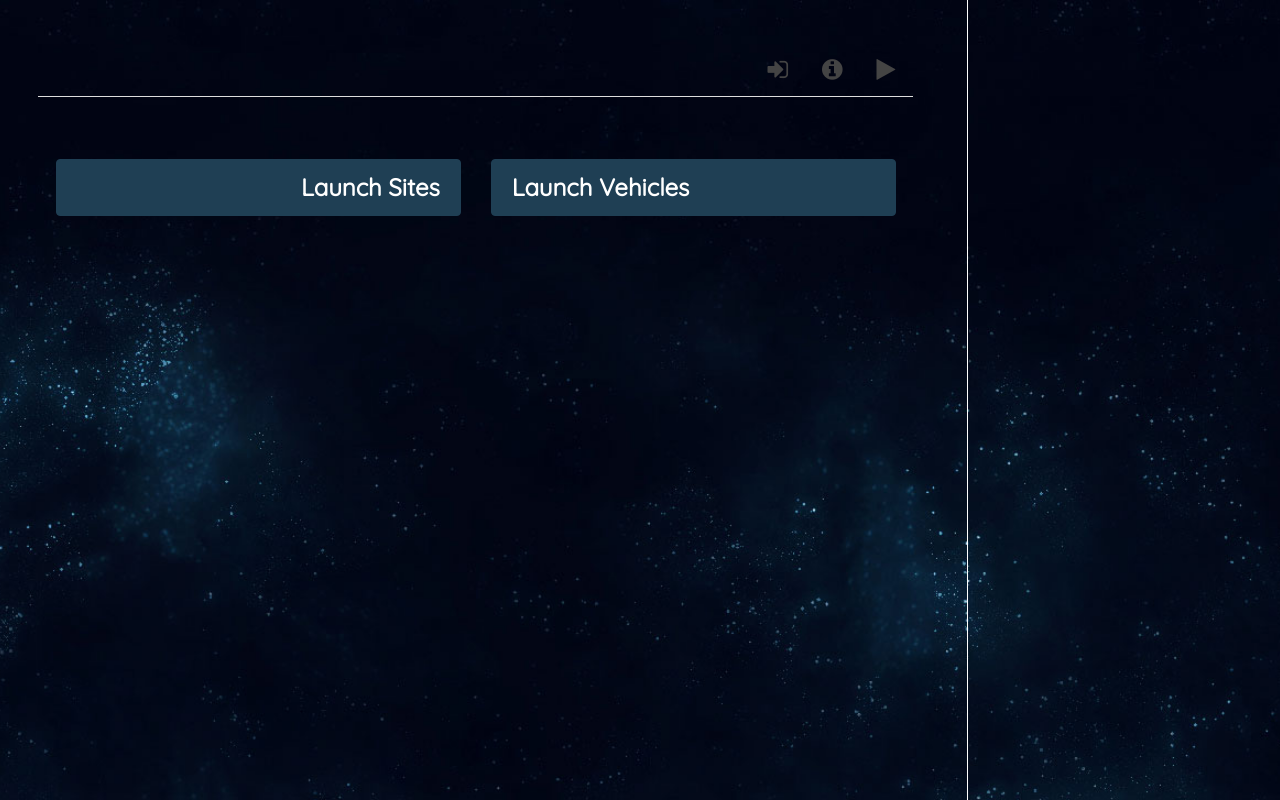
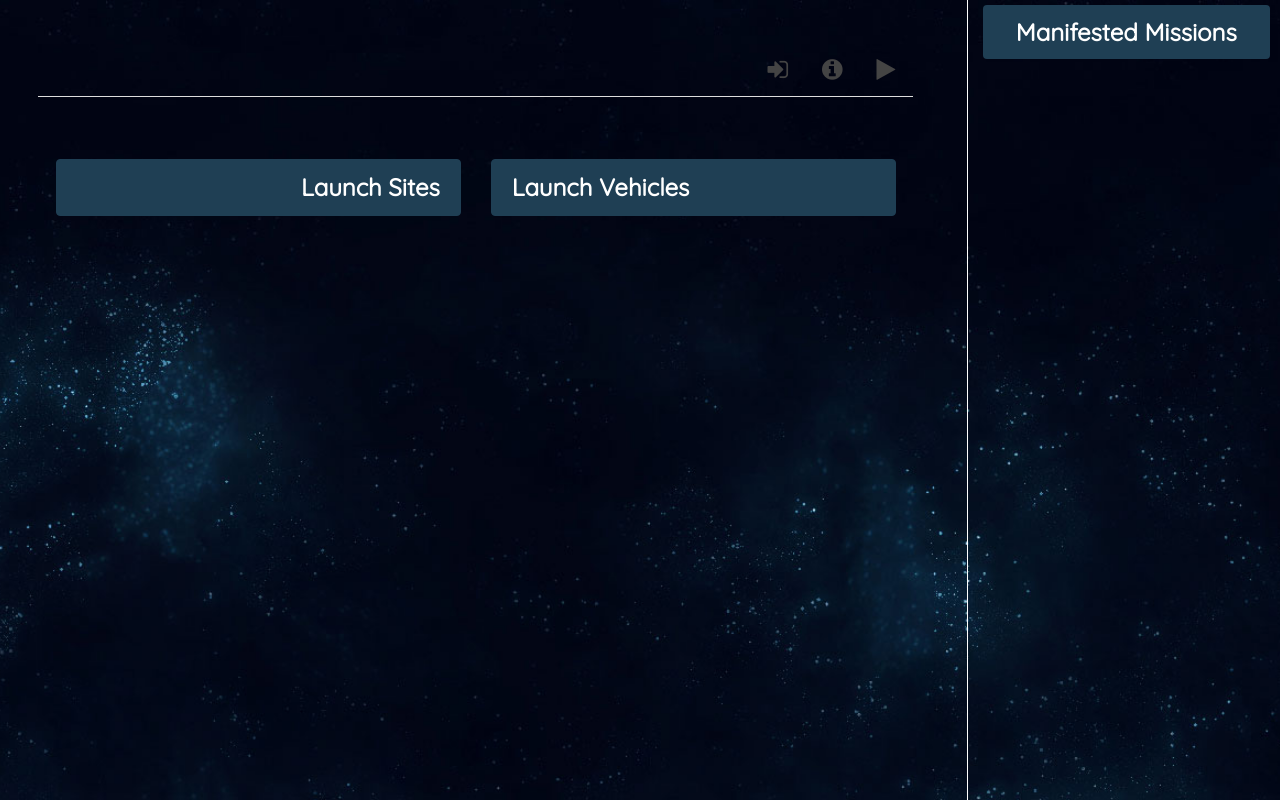
Before and after one commit to aaronraimist/FlightClubClient, a PHP site: page / in a window 1280 px wide. Run offline with PHP 8.4, Linux system fonts and the light colour scheme; some libraries are stand-ins or nearby versions.

Commit message:
Add header to manifested missions

```diff
--- a/public_html/css/style.css
+++ b/public_html/css/style.css
@@ -36,6 +36,10 @@ html, body {
   color: #BBB;
   font-family: 'Quicksand', sans-serif !important;
   font-weight: 900;
+}
+
+#home {
+  overflow-y: hidden;
 }
 
 body, .container {
@@ -80,6 +84,17 @@ nav {
   position: relative;
   padding: 0px;
   margin: 0px;
+}
+
+#navHeader {
+  color: white;
+  background-color: #1F3F54;
+  text-align: center;
+  padding-top: 10px;
+  padding-bottom: 10px;
+  margin-top: 5px;
+  margin-bottom: 5px;
+  border-radius: 4px;
 }
 
 /* nav tab styling */
@@ -131,7 +146,16 @@ nav li.active>a {
 
 #head {
   height: 100%;
+  padding-right: 25px;
+}
+
+#headList {
+  height: 92%;
   overflow-y: scroll;
+}
+
+#home ::-webkit-scrollbar {
+  display: none;
 }
 
 #sites,
--- a/public_html/index.php
+++ b/public_html/index.php
@@ -162,8 +162,11 @@ if(isset($_COOKIE['authToken'])) {
           </form>
         </div>
         <nav id="head" class="col-xs-9 col-sm-3 sidebar-offcanvas">
-          <ul class="nav nav-pills nav-stacked">
-          </ul>
+          <div id="navHeader">Manifested Missions</div>
+          <div id="headList">
+            <ul class="nav nav-pills nav-stacked">
+            </ul>
+          </div>
         </nav>
       </div>
     </div>
```
